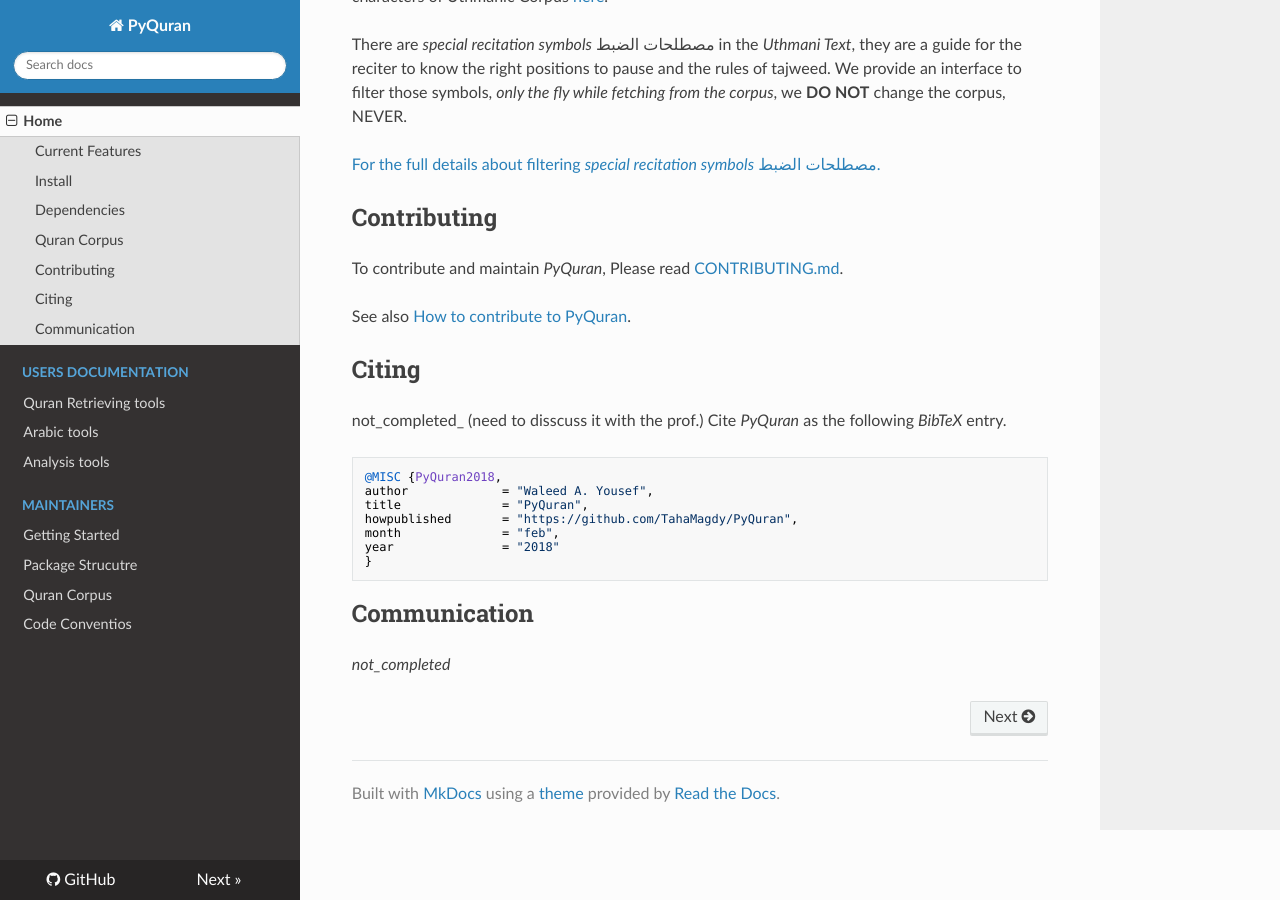
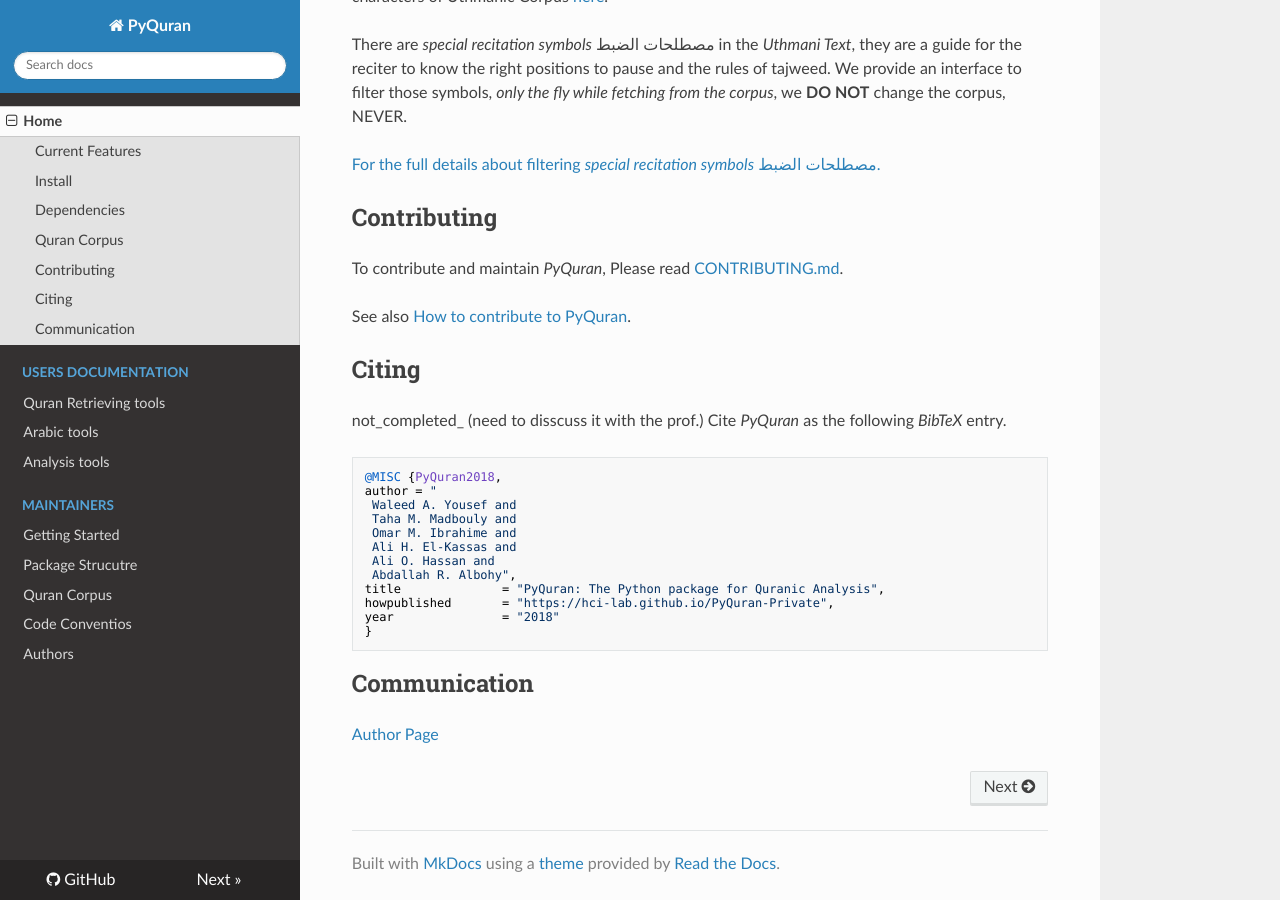
Before and after one commit to hci-lab/PyQuran, an MkDocs documentation site: the page built from documentation/docs/index.md, in a window 1280 px wide and 900 px high, scrolled down 1076 px. Built offline with MkDocs 1.6.1, drawn with Linux system fonts in a browser that asks for light colours; nearby versions of some CDN libraries; old or Windows-style settings are respelled for this version of MkDocs.

Commit message:
authors page

````diff
--- a/documentation/docs/index.md
+++ b/documentation/docs/index.md
@@ -65,14 +65,19 @@ not_completed_ (need to disscuss it with the prof.)
 Cite _PyQuran_ as the following _BibTeX_ entry.
 ```ruby
 @MISC {PyQuran2018,
-author             = "Waleed A. Yousef",
-title              = "PyQuran",
-howpublished       = "https://github.com/TahaMagdy/PyQuran",
-month              = "feb",
+author = "
+ Waleed A. Yousef and
+ Taha M. Madbouly and
+ Omar M. Ibrahime and
+ Ali H. El-Kassas and
+ Ali O. Hassan and
+ Abdallah R. Albohy",
+title              = "PyQuran: The Python package for Quranic Analysis",
+howpublished       = "https://hci-lab.github.io/PyQuran-Private",
 year               = "2018"
 }
 ```
 
 
 ## Communication
-_not_completed_
+[Author Page](https://hci-lab.github.io/PyQuran-Private/authors/authors)
--- a/documentation/mkdocs.yml
+++ b/documentation/mkdocs.yml
@@ -18,3 +18,4 @@ pages:
     - Package Strucutre: 'Wiki-Home.md'
     - Quran Corpus: 'Filtering-Special-Recitation-Symbols.md'
     - Code Conventios: 'code_conventions.md'
+- Authors: 'authors.md'
````
